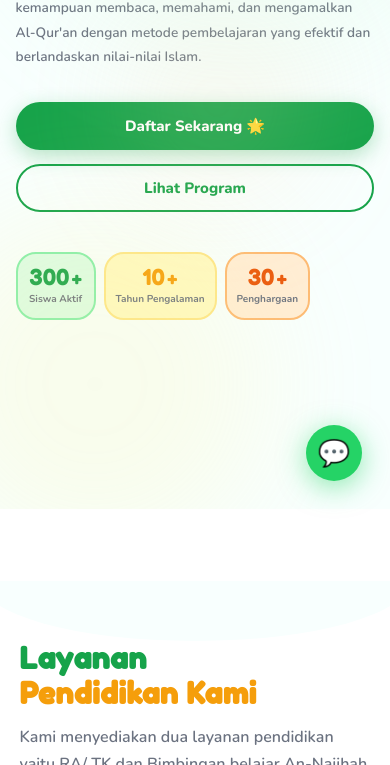
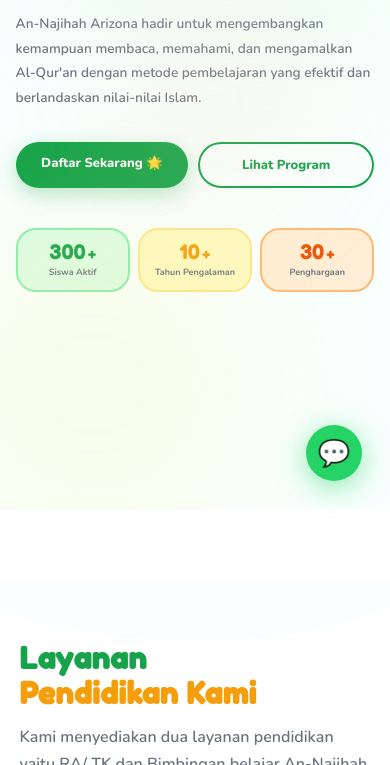
Before and after one commit to annajihaharizona/annajihaharizona.github.io, a plain HTML site: page index.html in a window 390 px wide. Shown: the part 335-1100 px from the top of the page. Drawn offline with nearby package versions, Linux system fonts and the light colour scheme.

Commit message:
update style.css

```diff
--- a/style.css
+++ b/style.css
@@ -1208,10 +1208,30 @@ footer { background: #0f1f0f; color: var(--putih); padding: 64px 5% 32px; }
 
 @media (max-width: 480px) {
   .hero { padding: 100px 4% 60px; }
-  .hero-btns { flex-direction: column; }
-  .btn-primary, .btn-ghost { text-align: center; }
-  .hero-stats { gap: 8px; }
-  .stat-bubble { min-width: 80px; padding: 12px 10px; }
-  .stat-num { font-size: 22px; }
-  .stat-label { font-size: 10px; }
+
+  /* judul lebih besar */
+  .hero h1 { font-size: clamp(32px, 8vw, 48px) !important; }
+
+  /* tombol sejajar */
+  .hero-btns { flex-direction: row; flex-wrap: nowrap; gap: 10px; }
+  .btn-primary, .btn-ghost {
+    flex: 1;
+    text-align: center;
+    padding: 12px 10px;
+    font-size: 13px;
+  }
+
+  /* stat 3 sejajar */
+  .hero-stats {
+    display: grid;
+    grid-template-columns: repeat(3, 1fr);
+    gap: 8px;
+  }
+  .stat-bubble {
+    min-width: unset;
+    padding: 12px 6px;
+  }
+  .stat-num { font-size: 20px; }
+  .stat-plus { font-size: 16px; }
+  .stat-label { font-size: 9px; }
 }
```
